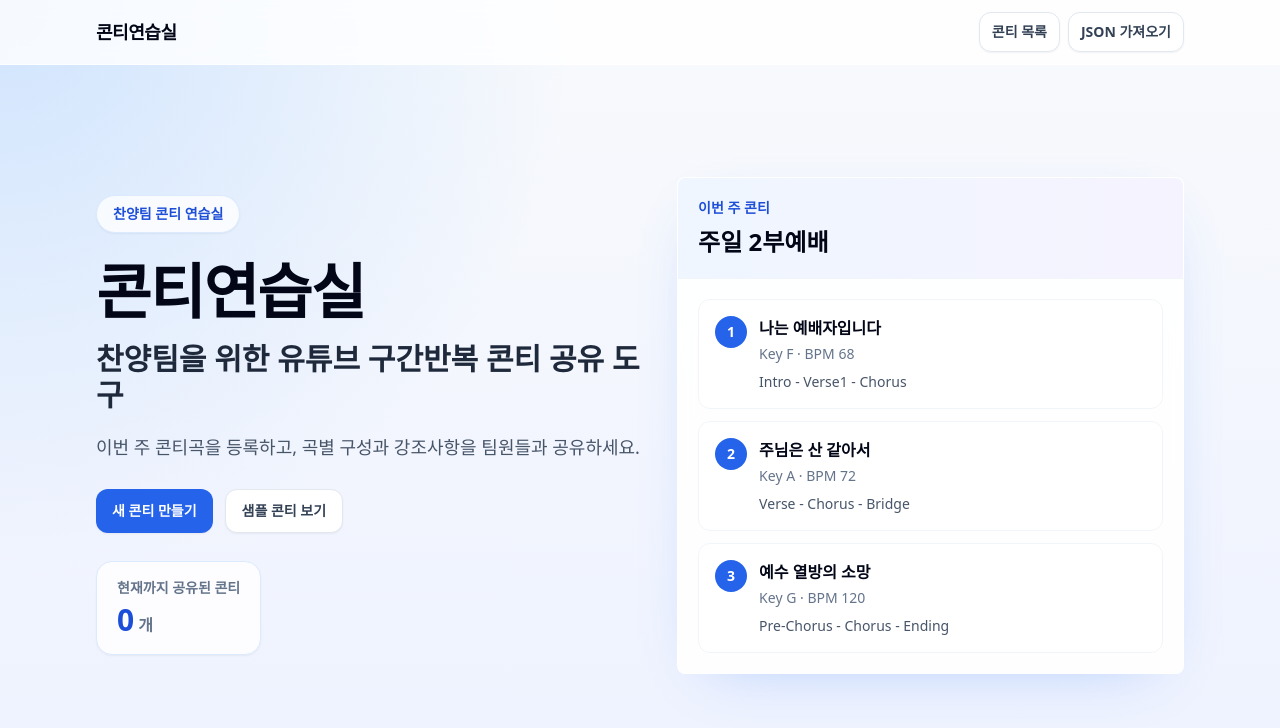
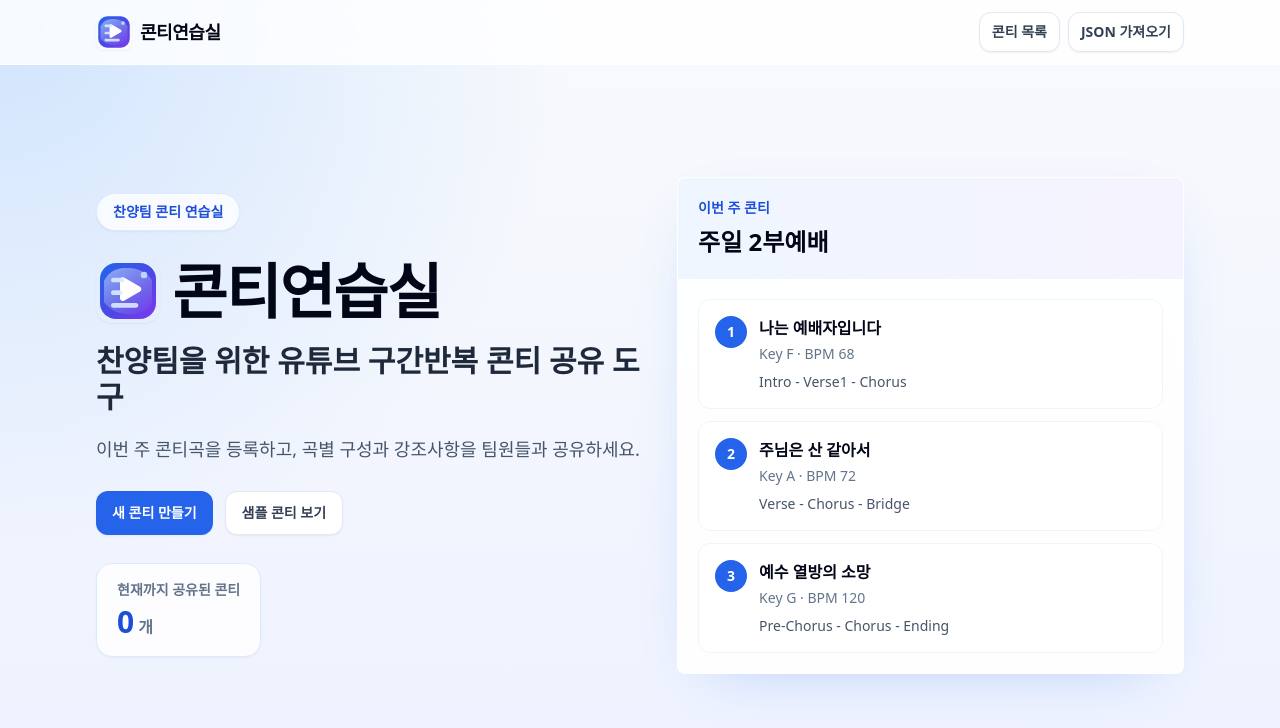
Before and after one commit to sms890522-coder/setlistlab, a Next.js app: page / in a window 1280 px wide. Shown: the top 728 px of the page. Built offline with nearby package versions, Linux system fonts and the light colour scheme; no server answers; the database is empty.

Commit message:
Add logo and favicon

```diff
--- a/app/layout.tsx
+++ b/app/layout.tsx
@@ -5,6 +5,9 @@ import "./globals.css";
 export const metadata: Metadata = {
   title: "콘티연습실",
   description: "찬양팀을 위한 유튜브 구간반복 콘티 공유 도구",
+  icons: {
+    icon: [{ url: "/favicon.svg", type: "image/svg+xml" }],
+  },
 };
 
 export const viewport: Viewport = {
@@ -22,7 +25,8 @@ export default function RootLayout({
       <body>
         <header className="sticky top-0 z-30 border-b border-white/70 bg-white/80 backdrop-blur">
           <nav className="mx-auto flex h-16 w-full max-w-6xl items-center justify-between px-4 sm:px-6 lg:px-8">
-            <Link href="/" className="text-lg font-black tracking-tight text-slate-950">
+            <Link href="/" className="inline-flex items-center gap-2 text-lg font-black tracking-tight text-slate-950">
+              <img src="/conti-logo.svg" alt="" className="size-9 rounded-lg shadow-sm" aria-hidden="true" />
               콘티연습실
             </Link>
             <div className="flex items-center gap-2">
--- a/app/page.tsx
+++ b/app/page.tsx
@@ -37,9 +37,12 @@ export default function HomePage() {
             찬양팀 콘티 연습실
           </div>
           <div className="space-y-5">
-            <h1 className="text-4xl font-black leading-tight tracking-tight text-slate-950 sm:text-5xl lg:text-6xl">
-              콘티연습실
-            </h1>
+            <div className="flex items-center gap-3">
+              <img src="/conti-logo.svg" alt="" className="size-14 rounded-2xl shadow-sm sm:size-16" aria-hidden="true" />
+              <h1 className="text-4xl font-black leading-tight tracking-tight text-slate-950 sm:text-5xl lg:text-6xl">
+                콘티연습실
+              </h1>
+            </div>
             <p className="max-w-2xl text-2xl font-bold leading-snug text-slate-800 sm:text-3xl">
               찬양팀을 위한 유튜브 구간반복 콘티 공유 도구
             </p>
```
Also changed, not shown: public/conti-logo.svg (added), public/favicon.svg (added).
